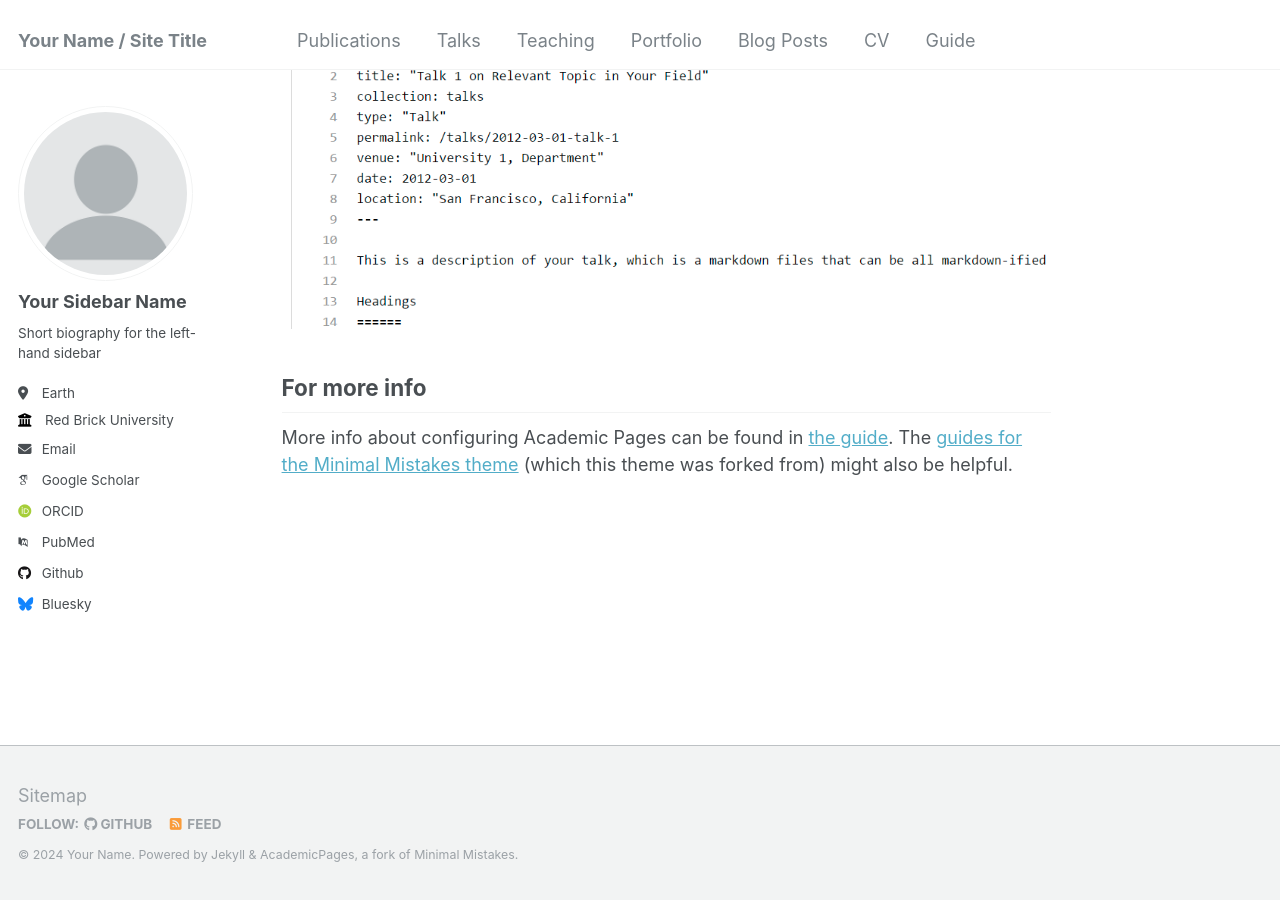
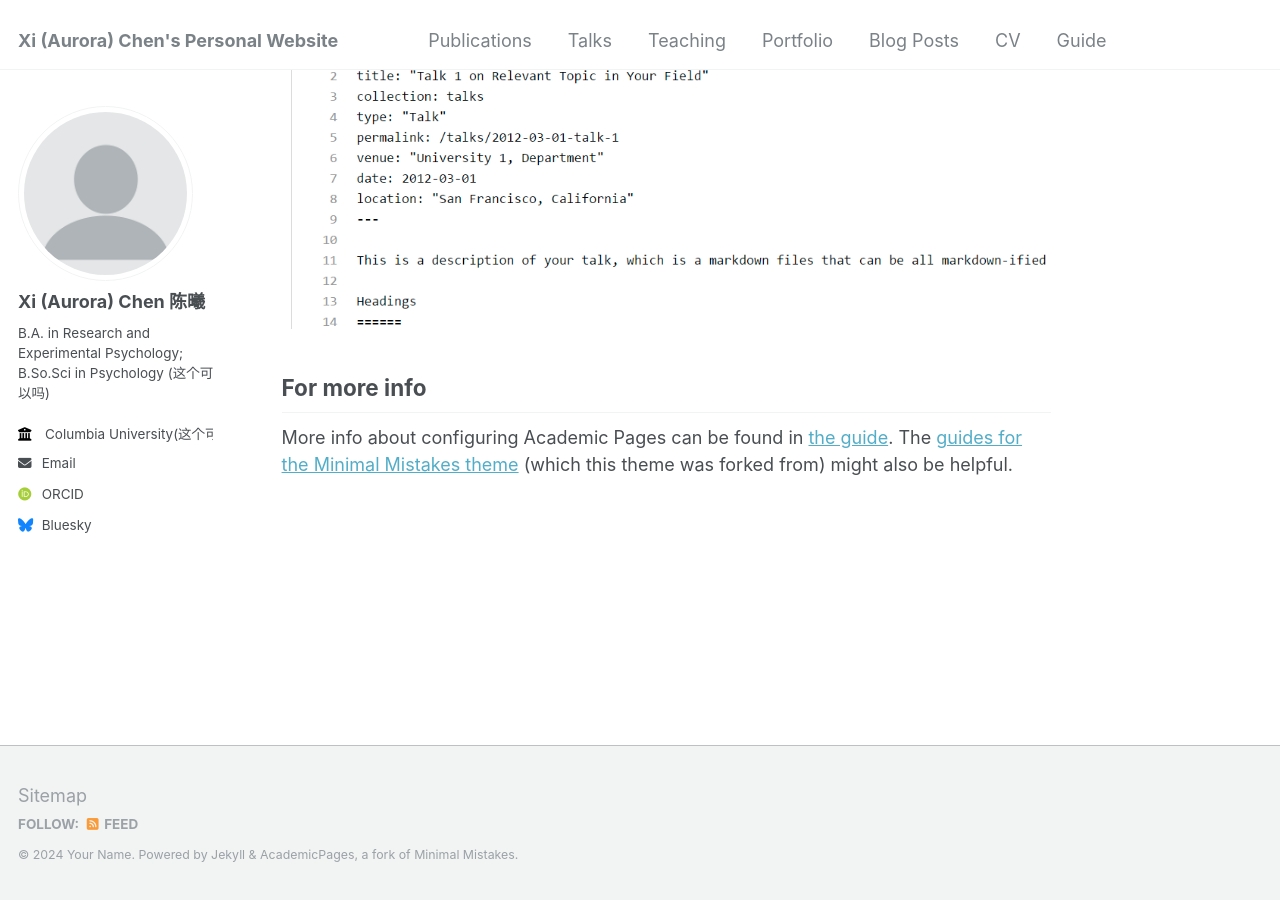
Before and after one commit to xixichen002/xixichen002.github.io, a Jekyll site: the page built from _pages/about.md, in a window 1280 px wide and 900 px high, scrolled down 2660 px. Built offline with Jekyll 4.4.1, drawn with Linux system fonts in a browser that asks for light colours; some web fonts are replaced.

Commit message:
Update _config.yml

```diff
--- a/_config.yml
+++ b/_config.yml
@@ -8,11 +8,11 @@
 
 # Basic Site Settings
 locale                   : "en-US"
-title                    : "Your Name / Site Title"
+title                    : "Xi (Aurora) Chen's Personal Website"
 title_separator          : "-"
 name                     : &name "Your Name"
 description              : &description "personal description"
-url                      : https://academicpages.github.io # the base hostname & protocol for your site e.g. "https://mmistakes.github.io"
+url                      : https://xixichen002.github.io # the base hostname & protocol for your site e.g. "https://mmistakes.github.io"
 baseurl                  : "" # the subpath of your site, e.g. "/blog"
 repository               : "academicpages/academicpages.github.io"
 
@@ -22,28 +22,28 @@ repository               : "academicpages/academicpages.github.io"
 author:
   # Biographic information
   avatar           : "profile.png"
-  name             : "Your Sidebar Name"
-  pronouns         : # example: "she/her"
-  bio              : "Short biography for the left-hand sidebar"
-  location         : "Earth"
-  employer         : "Red Brick University"
+  name             : "Xi (Aurora) Chen 陈曦"
+  pronouns         : # example: "She/Her"
+  bio              : "B.A. in Research and Experimental Psychology; B.So.Sci in Psychology (这个可以吗)"
+  location         : #"Earth"
+  employer         : "Columbia University(这个可以吗)"
   uri              : # URL
-  email            : "none@example.org"
+  email            : "c.xi@columbia.edu"
 
   # Academic websites
   arxiv            : # URL - Update with the correct link to your profile
-  googlescholar    : "https://scholar.google.com/citations?user=PS_CX0AAAAAJ"
+  googlescholar    : #"https://scholar.google.com/citations?user=PS_CX0AAAAAJ"
   impactstory      : # URL
   orcid            : "http://orcid.org/yourorcidurl"
   semantic         : # URL
-  pubmed           : "https://www.ncbi.nlm.nih.gov/pubmed/?term=john+snow"
+  pubmed           : #"https://www.ncbi.nlm.nih.gov/pubmed/?term=john+snow"
   researchgate     : # URL
 
   # Repositories and software development
   bitbucket        : # Username - Update with your username on the site
   codepen          : # Username
   dribbble         : # Username
-  github           : "academicpages"
+  github           : #"academicpages"
   kaggle           : # Username
   stackoverflow    : # User number or user number and name (i.e., use "1" or "1/jeff-atwood")
 
```
